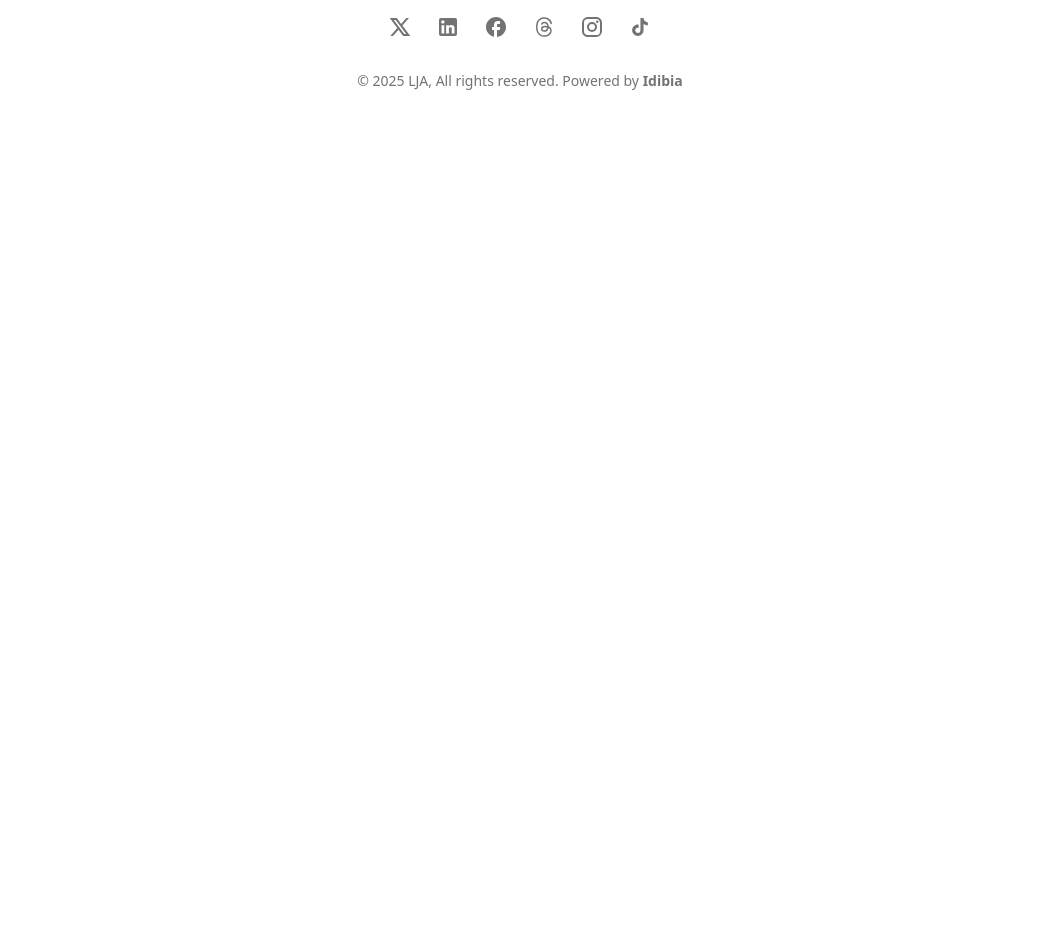
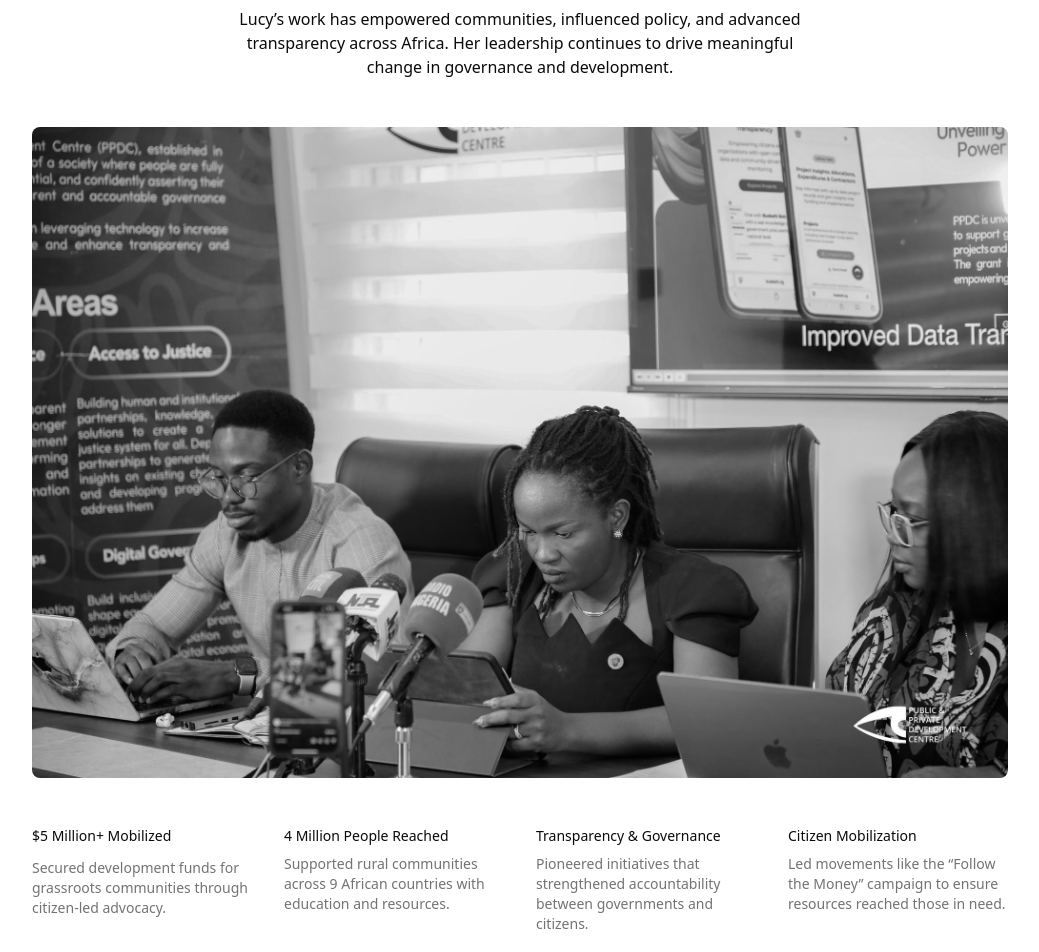
Before and after one commit to adekastanley/lja, a Next.js app: page / in a window 1280 px wide. Shown: the part 3400-4352 px from the top of the page, without its empty margins (120-1159 px from the left). Before the commit the page ends 3619 px from the top, so only its background shows below. Built offline with nearby package versions, Linux system fonts and the light colour scheme.

Commit message:
impact section complete

```diff
--- a/src/app/page.tsx
+++ b/src/app/page.tsx
@@ -1,11 +1,13 @@
 import AboutSection from "@/components/aboutSection";
 import HeroSection from "@/components/hero-section";
+import ImpactSection from "@/components/impactSection";
 
 export default function Home() {
 	return (
 		<main>
 			<HeroSection />
 			<AboutSection />
+			<ImpactSection />
 		</main>
 	);
 }
--- a/src/components/aboutSection.tsx
+++ b/src/components/aboutSection.tsx
@@ -18,7 +18,7 @@ export default function AboutSection() {
 				/> */}
 				<Image
 					src={two}
-					className="rounded-(--radius) grayscale w-full"
+					className="rounded-(--radius) grayscale w-full rounded-lg"
 					width={300}
 					height={300}
 					alt="portait image"
--- a/src/components/impactSection.tsx
+++ b/src/components/impactSection.tsx
@@ -1,4 +1,5 @@
-import { Cpu, Lock, Sparkles, Zap } from "lucide-react";
+import four from "@/assets/four.jpg";
+import Image from "next/image";
 
 export default function ImpactSection() {
 	return (
@@ -6,60 +7,58 @@ export default function ImpactSection() {
 			<div className="mx-auto max-w-5xl space-y-8 px-6 md:space-y-12">
 				<div className="mx-auto max-w-xl space-y-6 text-center md:space-y-12">
 					<h2 className="text-balance text-4xl font-medium lg:text-5xl">
-						The Lyra ecosystem brings together our models, products and
-						platforms.
+						Impact & Achievements
 					</h2>
 					<p>
-						Lyra is evolving to be more than just the models. It supports an
-						entire ecosystem — from products to the APIs and platforms helping
-						developers and businesses innovate.
+						Lucy’s work has empowered communities, influenced policy, and
+						advanced transparency across Africa. Her leadership continues to
+						drive meaningful change in governance and development.
 					</p>
 				</div>
-				<img
-					className="rounded-(--radius) grayscale"
-					src="https://images.unsplash.com/photo-1616587226960-4a03badbe8bf?q=80&w=2940&auto=format&fit=crop&ixlib=rb-4.0.3&ixid=M3wxMjA3fDB8MHxwaG90by1wYWdlfHx8fGVufDB8fHx8fA%3D%3D"
-					alt="team image"
-					height=""
-					width=""
-					loading="lazy"
+
+				<Image
+					src={four}
+					className="rounded-(--radius) grayscale w-full rounded-lg"
+					width={400}
+					height={400}
+					alt="image"
 				/>
 
 				<div className="relative mx-auto grid grid-cols-2 gap-x-3 gap-y-6 sm:gap-8 lg:grid-cols-4">
 					<div className="space-y-3">
 						<div className="flex items-center gap-2">
-							<Zap className="size-4" />
-							<h3 className="text-sm font-medium">Faaast</h3>
+							<h3 className="text-sm font-medium">$5 Million+ Mobilized</h3>
 						</div>
 						<p className="text-muted-foreground text-sm">
-							It supports an entire helping developers and innovate.
+							Secured development funds for grassroots communities through
+							citizen-led advocacy.
 						</p>
 					</div>
 					<div className="space-y-2">
 						<div className="flex items-center gap-2">
-							<Cpu className="size-4" />
-							<h3 className="text-sm font-medium">Powerful</h3>
+							<h3 className="text-sm font-medium">4 Million People Reached</h3>
 						</div>
 						<p className="text-muted-foreground text-sm">
-							It supports an entire helping developers and businesses.
+							Supported rural communities across 9 African countries with
+							education and resources.
 						</p>
 					</div>
 					<div className="space-y-2">
 						<div className="flex items-center gap-2">
-							<Lock className="size-4" />
-							<h3 className="text-sm font-medium">Security</h3>
+							<h3 className="text-sm font-medium">Transparency & Governance</h3>
 						</div>
 						<p className="text-muted-foreground text-sm">
-							It supports an helping developers businesses innovate.
+							Pioneered initiatives that strengthened accountability between
+							governments and citizens.
 						</p>
 					</div>
 					<div className="space-y-2">
 						<div className="flex items-center gap-2">
-							<Sparkles className="size-4" />
-
-							<h3 className="text-sm font-medium">AI Powered</h3>
+							<h3 className="text-sm font-medium">Citizen Mobilization</h3>
 						</div>
 						<p className="text-muted-foreground text-sm">
-							It supports an helping developers businesses innovate.
+							Led movements like the “Follow the Money” campaign to ensure
+							resources reached those in need.
 						</p>
 					</div>
 				</div>
```
Also changed, not shown: src/assets/four.jpg (added).
